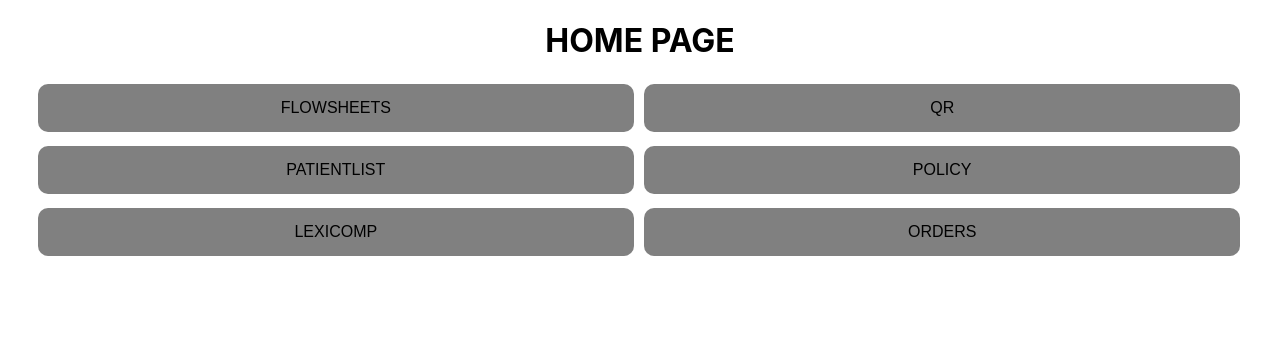
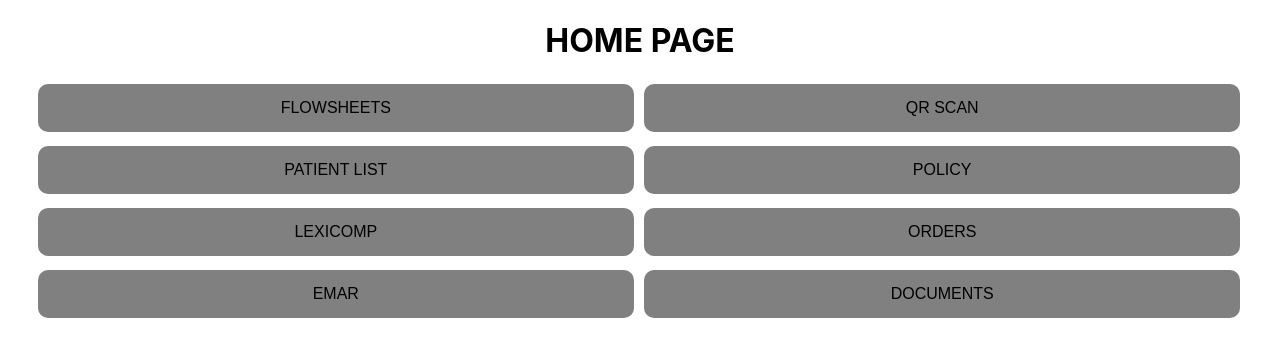
Before and after one commit to kWeech/UofCEngineeringNursingHackathon, a React (Create React App) app in the folder app/hackathon-app/: page /home in a window 1280 px wide. Shown: the top 356 px of the page. Built offline with nearby package versions, Linux system fonts and the light colour scheme.

Commit message:
added buttons

```diff
--- a/app/hackathon-app/src/pages/Home.js
+++ b/app/hackathon-app/src/pages/Home.js
@@ -12,10 +12,10 @@
           <Button>FLOWSHEETS</Button>
         </NavLink>
         <NavLink to="/qr">
-          <Button>QR</Button>
+          <Button>QR SCAN</Button>
         </NavLink>
         <NavLink to="/patientlist">
-          <Button>PATIENTLIST</Button>
+          <Button>PATIENT LIST</Button>
         </NavLink>
         <NavLink to="/policy">
           <Button>POLICY</Button>
@@ -26,6 +26,12 @@
         <NavLink to="/orders">
           <Button>ORDERS</Button>
         </NavLink>
+        <NavLink to="/lexicomp">
+          <Button>EMAR</Button>
+        </NavLink>
+        <NavLink to="/orders">
+          <Button>DOCUMENTS</Button>
+        </NavLink>
       </div>
     </Page>
   );
```
